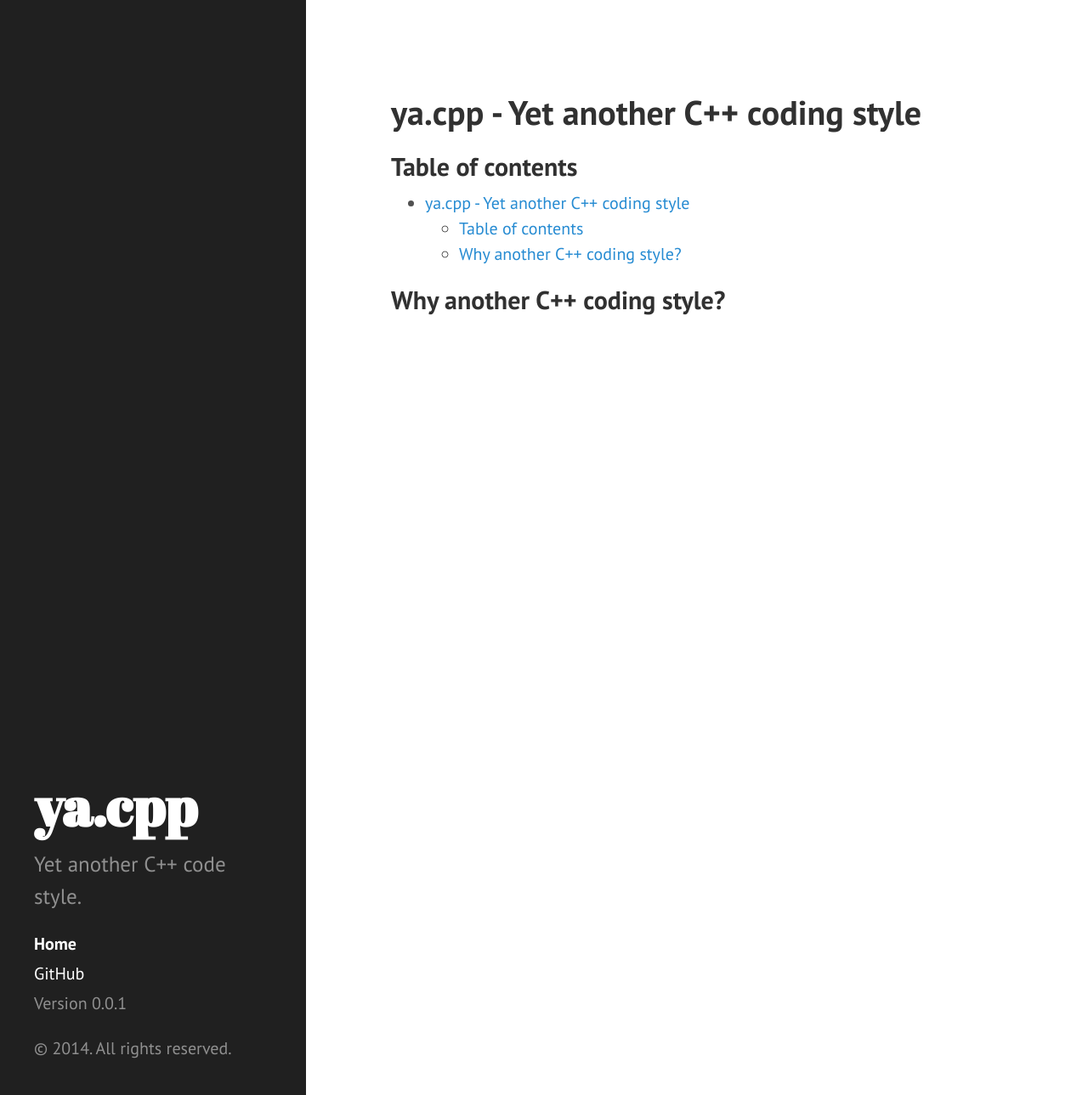
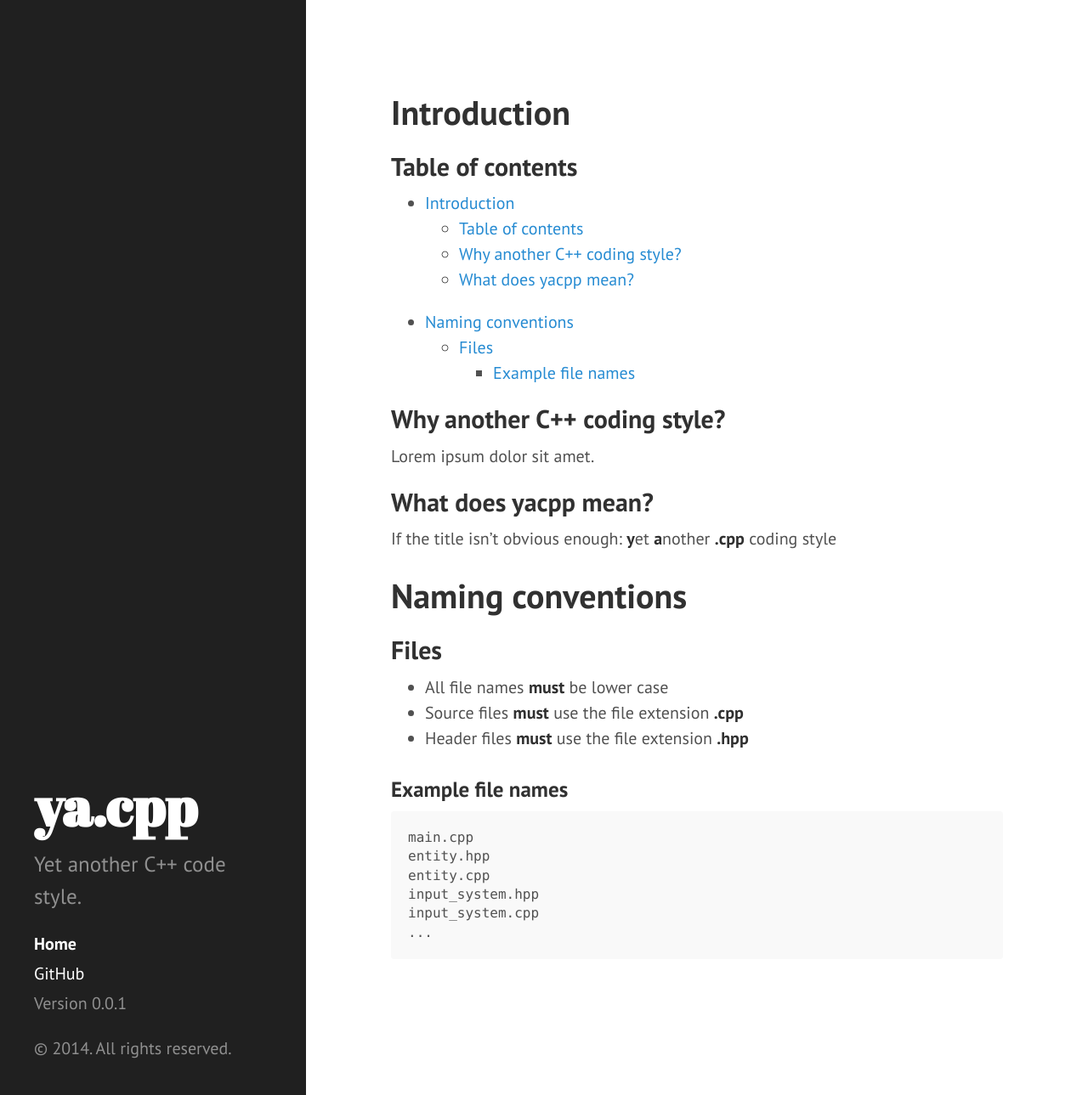
Before and after one commit to atomicptr/ya.cpp, a Jekyll site: the page built from index.html, in a window 1280 px wide and 1289 px high. Shown: the whole window at 85% size. Built offline with Jekyll 4.4.1, drawn with Linux system fonts in a browser that asks for light colours; Markdown is read by kramdown in place of the engine named in the settings.

Commit message:
add naming conventions chapter

```diff
--- a/_includes/yacpp/main.md
+++ b/_includes/yacpp/main.md
@@ -1,7 +1,17 @@
-# ya.cpp - Yet another C++ coding style
+# Introduction
 
 ## Table of contents
 
 <div id="toc"></div>
 
 ## Why another C++ coding style?
+
+Lorem ipsum dolor sit amet.
+
+## What does yacpp mean?
+
+If the title isn't obvious enough: **y**et **a**nother **.cpp** coding style
+
+# Naming conventions
+
+{% include yacpp/naming-conventions.md %}
--- /dev/null
+++ b/_includes/yacpp/naming-conventions.md
@@ -0,0 +1,14 @@
+## Files
+
+* All file names **must** be lower case
+* Source files **must** use the file extension **.cpp**
+* Header files **must** use the file extension **.hpp**
+
+### Example file names
+
+    main.cpp
+    entity.hpp
+    entity.cpp
+    input_system.hpp
+    input_system.cpp
+    ...
```
Also changed, not shown: _includes/yacpp/test.md (deleted, +0 -3 lines).
